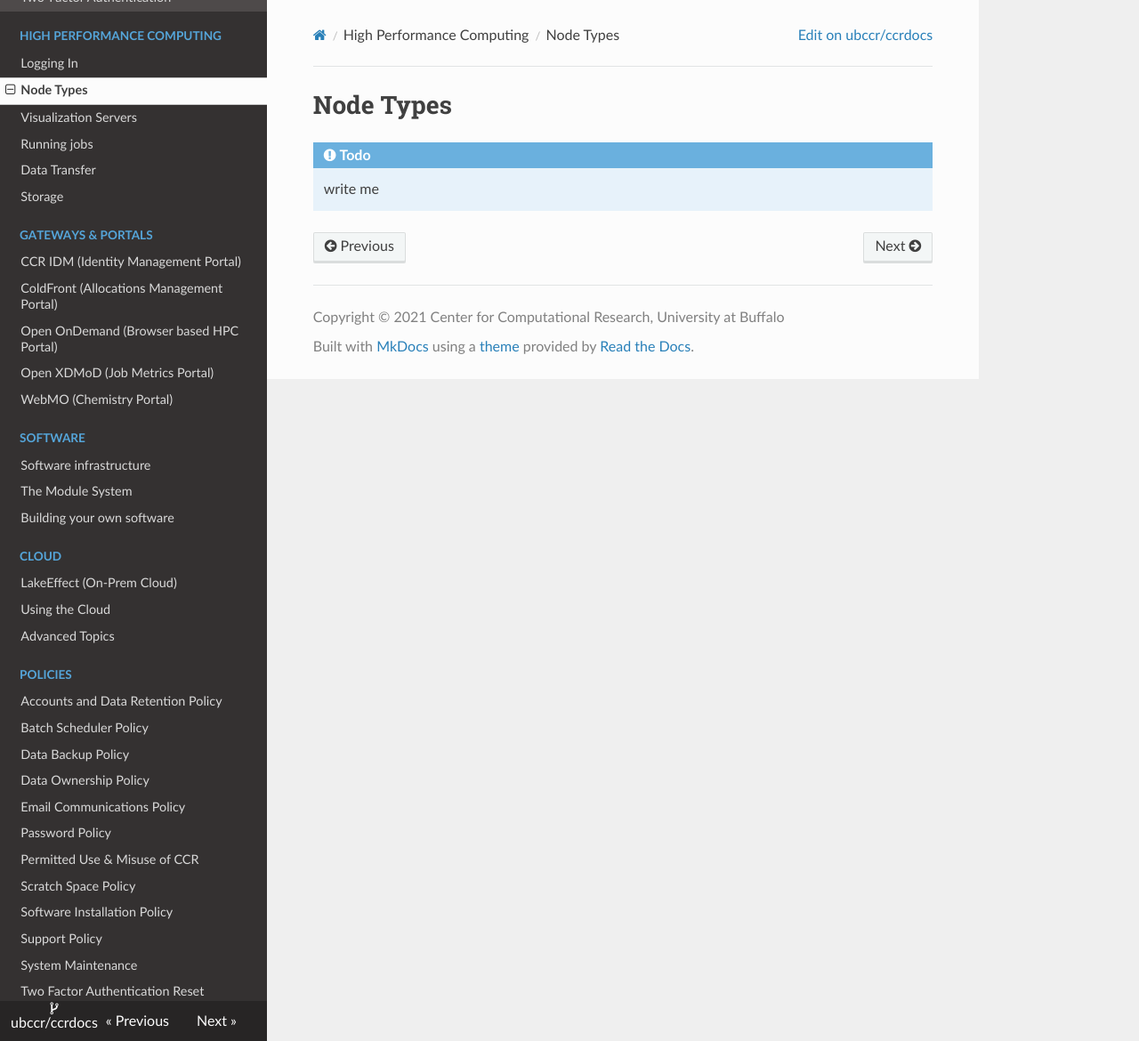
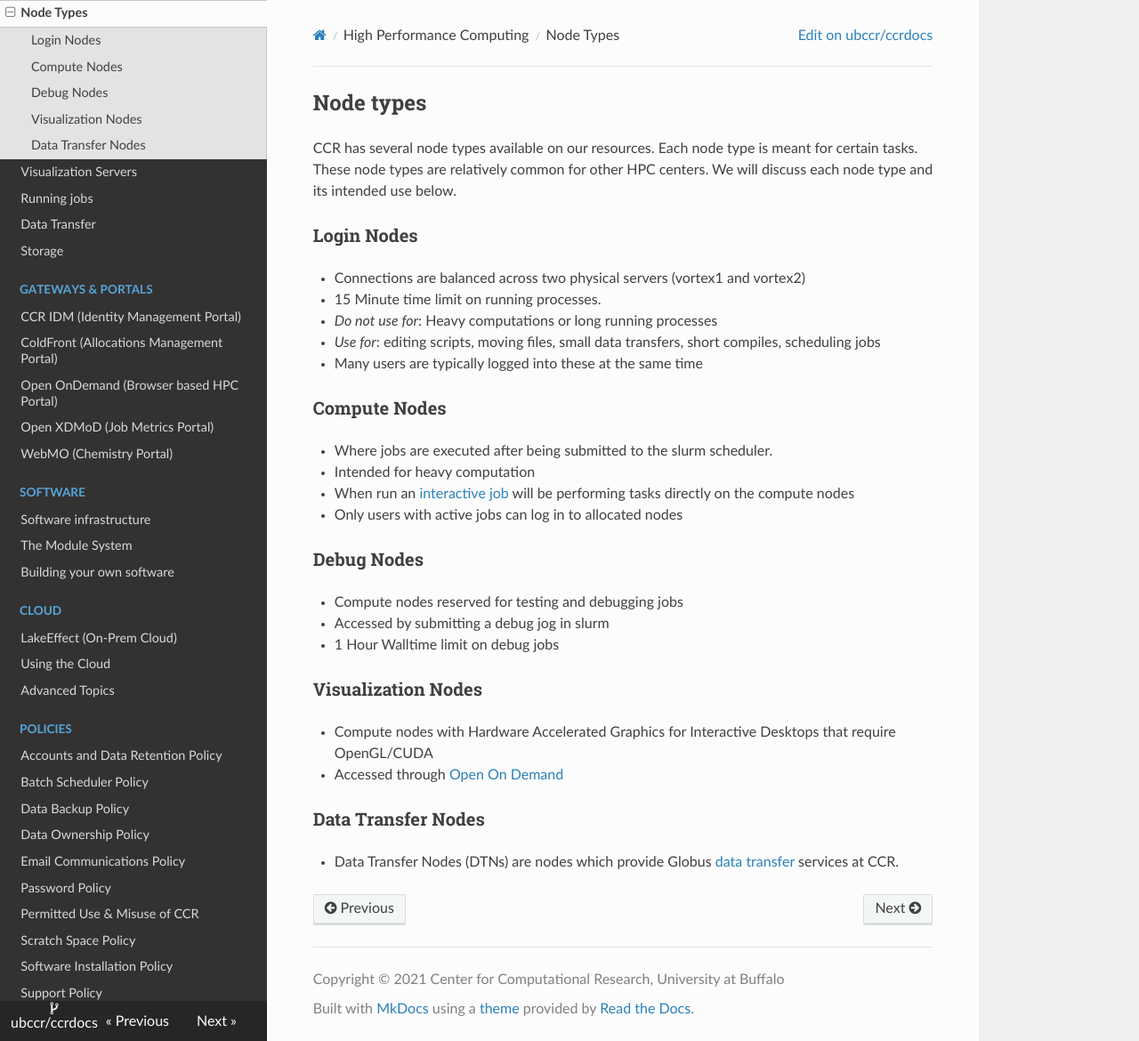
Before and after one commit to ubccr/ccrdocs, an MkDocs documentation site: the page built from pages/hpc/node-types.md, in a window 1280 px wide and 1170 px high. Shown: the whole window at 89% size. Built offline with MkDocs 1.6.1, drawn with Linux system fonts in a browser that asks for light colours; nearby versions of some CDN libraries.

Commit message:
added the node-type guide.

```diff
--- a/pages/hpc/node-types.md
+++ b/pages/hpc/node-types.md
@@ -1,4 +1,39 @@
-# Node Types
+## Node types
 
-!!! todo
-    write me
+CCR has several node types available on our resources.
+Each node type is meant for certain tasks. These node types are
+relatively common for other HPC centers. We will discuss each node
+type and its intended use below.
+
+
+### Login Nodes
+
+* Connections are balanced across two physical servers (vortex1 and vortex2)
+* 15 Minute time limit on running processes.
+* _Do not use for_: Heavy computations or long running processes
+* _Use for_: editing scripts, moving files, small data transfers, short compiles, scheduling jobs
+* Many users are typically logged into these at the same time
+
+### Compute Nodes
+
+* Where jobs are executed after being submitted to the slurm scheduler.
+* Intended for heavy computation
+* When run an [interactive job](./jobs.md) will be
+  performing tasks directly on the compute nodes
+* Only users with active jobs can log in to allocated nodes
+
+### Debug Nodes
+
+* Compute nodes reserved for testing and debugging jobs
+* Accessed by submitting a debug jog in slurm
+* 1 Hour Walltime limit on debug jobs
+
+### Visualization Nodes
+
+* Compute nodes with Hardware Accelerated Graphics for Interactive Desktops that require OpenGL/CUDA
+* Accessed through [Open On Demand](../portals/ood.md)
+
+
+### Data Transfer Nodes
+
+* Data Transfer Nodes (DTNs) are nodes which provide Globus [data transfer](./data-transfer.md) services at CCR.
```
